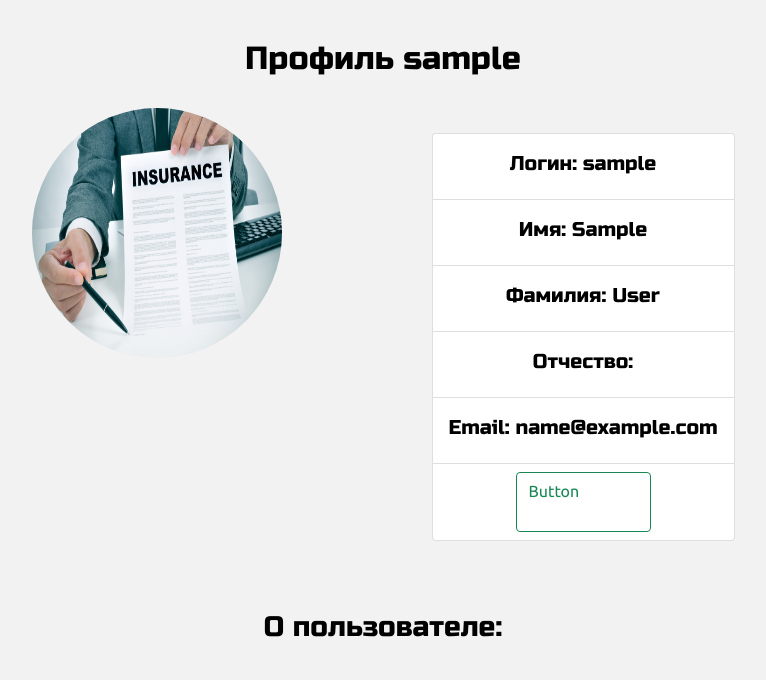
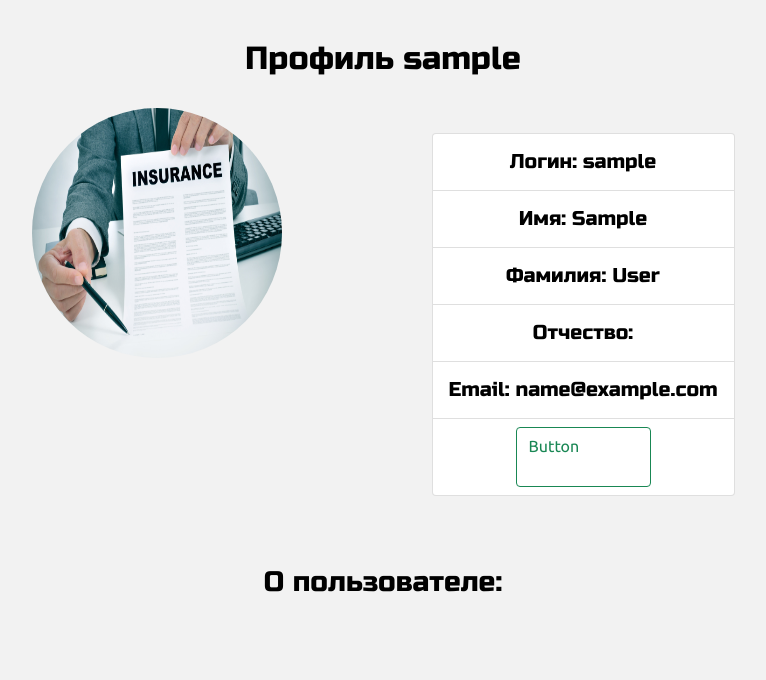
Before and after one commit to thebadfordota/ulstu-quiz, a Django app: page /accounts/profile/ in a window 1280 px wide. Shown: the part 72-752 px from the top of the page, without its empty margins (257-1023 px from the left). Run offline with Django 4.2, Linux system fonts and the light colour scheme; the visitor is signed in with stand-in values (Sample User, id 1); data comes from the database, SQL or seed files in the repository; some libraries are stand-ins or nearby versions.

Commit message:
fix margin for test-info.html and profile.html.

```diff
--- a/server/accounts/templates/accounts/group-student-list.html
+++ b/server/accounts/templates/accounts/group-student-list.html
@@ -23,11 +23,11 @@
         <td><a href="">{{ el.patronymic }}</a></td>
         <td><a href="">{{ el.username }}</a></td>
         <!-- Icons -->
-        <td><a href="" class="fas fa-pen-square fa-2x"></a>
+<!--        <td><a href="" class="fas fa-pen-square fa-2x"></a></td>-->
         <td>
             <button type="button" class="btn btn-outline-primary"
                     onclick="window.location.href='{% url 'accounts:student_result_list' pk=el.pk %}'">
-                успеваемость
+                Успеваемость
             </button>
         </td>
     </tr>
--- a/server/accounts/templates/accounts/profile.html
+++ b/server/accounts/templates/accounts/profile.html
@@ -14,27 +14,27 @@
             <div class="list-group">
                 <div class="list-group-item list-group-item-action" aria-current="true">
                     <div class="d-flex w-100 justify-content-between">
-                        <h5 class="">Логин: {{ user_info.username }}</h5>
+                        <h5 class="list-h5">Логин: {{ user_info.username }}</h5>
                     </div>
                 </div>
                 <div class="list-group-item list-group-item-action" aria-current="true">
                     <div class="d-flex w-100 justify-content-between">
-                        <h5 class="">Имя: {{ user_info.first_name }}</h5>
+                        <h5 class="list-h5">Имя: {{ user_info.first_name }}</h5>
                     </div>
                 </div>
                 <div class="list-group-item list-group-item-action" aria-current="true">
                     <div class="d-flex w-100 justify-content-between">
-                        <h5 class="">Фамилия: {{ user_info.last_name }}</h5>
+                        <h5 class="list-h5">Фамилия: {{ user_info.last_name }}</h5>
                     </div>
                 </div>
                 <div class="list-group-item list-group-item-action" aria-current="true">
                     <div class="d-flex w-100 justify-content-between">
-                        <h5 class="">Отчество: {{ user_info.patronymic }}</h5>
+                        <h5 class="list-h5">Отчество: {{ user_info.patronymic }}</h5>
                     </div>
                 </div>
                  <div class="list-group-item list-group-item-action" aria-current="true">
                     <div class="d-flex w-100 justify-content-between">
-                        <h5 class="">Email: {{ user_info.email }}</h5>
+                        <h5 class="list-h5">Email: {{ user_info.email }}</h5>
                     </div>
                 </div>
                 <div class="list-group-item list-group-item-action" aria-current="true">
--- a/server/main/static/main/css/styles.css
+++ b/server/main/static/main/css/styles.css
@@ -242,5 +242,9 @@ header {
 }
 
 .form_margin {
-    margin: 0 1em 1em 1em;
+    margin: 0 1rem 1rem 1rem;
 }
+
+.list-h5 {
+    margin: 0.5rem auto;
+}
--- a/server/main/templates/main/question-list.html
+++ b/server/main/templates/main/question-list.html
@@ -6,8 +6,8 @@
 <table class="table table-striped table-hover" style="text-align: center; margin-top: 35px;">
     <thead>
     <tr>
-        <th scope="col">Вопрос</th>
-        <th scope="col">
+        <th scope="col" class="col-8">Вопрос</th>
+        <th scope="col" class="col-4">
             <button type="button" class="btn btn-outline-primary"
                     onclick="window.location.href='{% url 'main:create_quest' test_id=test_id %}'">
                 Добавить вопрос
```
Also changed, not shown: server/accounts/templates/accounts/group-list.html (+9 -9 lines), server/main/templates/main/test-info.html (+4 -4 lines).
